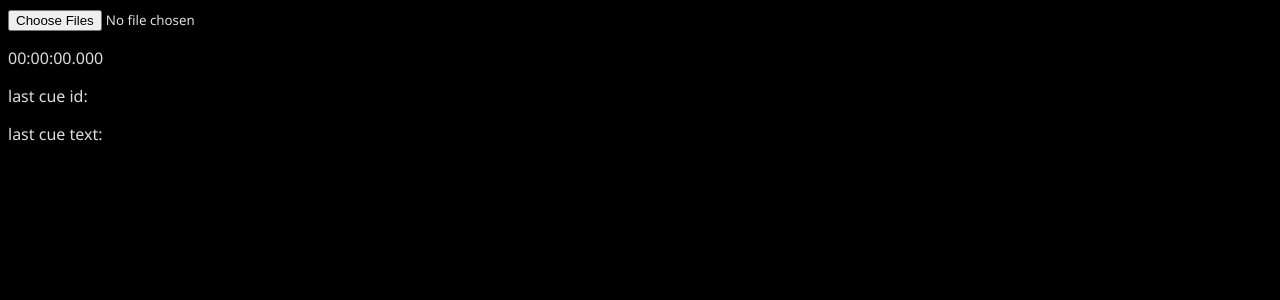
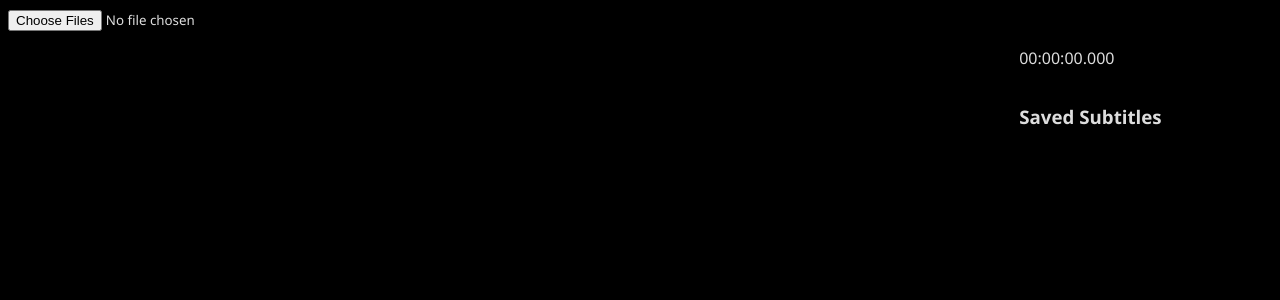
Before and after one commit to ika-musuko/nagashi-soumen, a Svelte app: page / in a window 1280 px wide. Shown: the top 300 px of the page. Built offline with nearby package versions, Linux system fonts and the light colour scheme.

Commit message:
1-6 - save subs on down keypress

```diff
--- a/src/App.svelte
+++ b/src/App.svelte
@@ -1,6 +1,7 @@
 <script lang="ts">
   import VideoPlayer from "./components/VideoPlayer.svelte";
   import SubtitleViewer from "./components/SubtitleViewer.svelte";
+  import SavedSubtitles from "./components/SavedSubtitles.svelte";
   import { SUBTITLE_EXTENSIONS } from "./utils/subtitle-extensions";
   import { VIDEO_EXTENSIONS } from "./utils/video-extensions";
   import { timeDisplay } from "./utils/utils";
@@ -16,6 +17,8 @@
   let cues: TextTrackCueList;
   let lastCueId: string = "";
 
+  let savedSubtitles: SavedSubtitles;
+
   $: {
     if (files) {
       for (const file of files) {
@@ -26,6 +29,13 @@
           subtitleSrc = URL.createObjectURL(file);
         }
       }
+    }
+  }
+
+  function saveCurrentSubtitle() {
+    if (cues && lastCueId && lastCueId !== "") {
+      let currentSub = cues.getCueById(lastCueId).text;
+      savedSubtitles.saveSubtitle(currentSub);
     }
   }
 
@@ -45,6 +55,11 @@
         e.preventDefault();
         videoPlayer.playpause();
         break;
+
+      case "ArrowDown":
+        e.preventDefault();
+        saveCurrentSubtitle();
+        break;
     }
   }
 </script>
@@ -52,6 +67,8 @@
 <main>
   <input type="file" bind:files multiple />
   <br />
+  <span id="main-container">
+    <span id="video-player">
       <VideoPlayer
         bind:this={videoPlayer}
         bind:videoSrc
@@ -60,15 +77,50 @@
         bind:cues
         bind:lastCueId
       />
+    </span>
+
+    <span id="sidebar">
+      <span id="controls">
         <p>{timeDisplay(currentTime)}</p>
-  <p>last cue id: {lastCueId}</p>
-  <p>
-    last cue text: {cues && lastCueId && lastCueId !== ""
-      ? cues.getCueById(lastCueId).text
-      : ""}
-  </p>
-  <SubtitleViewer bind:cues bind:lastCueId />
+      </span>
+      <span id="subtitle-viewer"
+        ><SubtitleViewer bind:cues bind:lastCueId /></span
+      >
+      <span id="saved-subtitles"
+        ><SavedSubtitles bind:this={savedSubtitles} /></span
+      >
+    </span>
+  </span>
 </main>
 <svelte:window on:keydown={onKeyDown} />
 
-<style></style>
+<style>
+  #main-container {
+    display: flex;
+    flex-direction: row;
+  }
+
+  #video-player {
+    height: 100vw;
+    width: 80vw;
+  }
+
+  #sidebar {
+    display: flex;
+    flex-direction: column;
+    max-height: 100vh;
+    width: 20vw;
+  }
+
+  #controls {
+    max-height: 10%;
+  }
+
+  #subtitle-viewer {
+    max-height: 50%;
+  }
+
+  #saved-subtitles {
+    max-height: 40%;
+  }
+</style>
--- /dev/null
+++ b/src/components/SavedSubtitles.svelte
@@ -0,0 +1,40 @@
+<script lang="ts">
+  export function saveSubtitle(sub: string) {
+    savedSubtitles.add(sub);
+    savedSubtitles = savedSubtitles; // to notify svelte of the update
+  }
+
+  let savedSubtitles = new Set<String>();
+</script>
+
+<div>
+  <h3>Saved Subtitles</h3>
+  <ul id="subtitle-list">
+    {#each Array.from(savedSubtitles) as sub}
+      <li>{sub}</li>
+    {/each}
+  </ul>
+</div>
+
+<style>
+  div {
+    max-height: 100%;
+    display: flex;
+    flex-direction: column;
+  }
+
+  ul {
+    overflow: auto;
+    list-style: none;
+  }
+
+  li {
+    cursor: pointer;
+    color: cornflowerblue;
+    margin: 10px 0;
+  }
+
+  li:focus {
+    color: greenyellow;
+  }
+</style>
--- a/src/components/SubtitleViewer.svelte
+++ b/src/components/SubtitleViewer.svelte
@@ -5,7 +5,7 @@
   export let lastCueId: string;
 
   $: {
-    console.log("lastCueId: " + lastCueId);
+    cues = cues;
     if (lastCueId !== undefined && lastCueId !== "") {
       let currentSubtitleElement = document.getElementById(
         `subtitle-${lastCueId}`
@@ -31,7 +31,7 @@
 
 <style>
   #subtitle-list {
-    max-height: 300px;
+    max-height: 100%;
     overflow: auto;
     list-style: none;
   }
--- a/src/components/VideoPlayer.svelte
+++ b/src/components/VideoPlayer.svelte
@@ -23,6 +23,7 @@
       let track = videoElement.textTracks[0];
       if (track) {
         track.mode = "showing";
+        cues = track.cues;
       }
     }
   }
@@ -60,11 +61,6 @@
         kind="subtitles"
         src={subtitleSrc}
         on:cuechange={() => {
-          // TODO: find a better place to update the cues
-          // this is buggy and only works if the video file and subtitle file are simultaneously uploaded
-          let track = videoElement.textTracks[0];
-          cues = track.cues;
-
           let currentCueId = getCurrentCueId();
           if (currentCueId !== "") {
             lastCueId = currentCueId;
```
Lines whose indentation alone changed are shown as unchanged.
